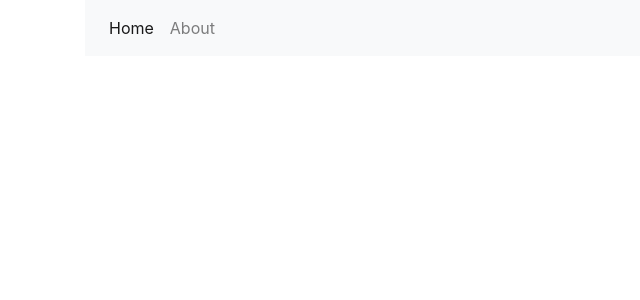
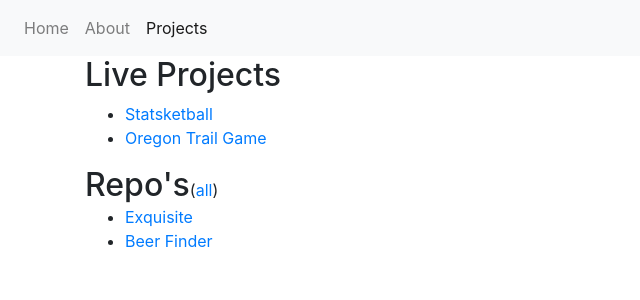
Before and after one commit to ryanmcalpin/portfolio, an Angular app: page /projects in a window 1280 px wide. Before the commit this address led to /. Shown: the top 300 px of the page, without its empty margins (0-640 px from the left). Built offline with nearby package versions, Linux system fonts and the light colour scheme.

Commit message:
add projects page with links

```diff
--- a/src/app/app.component.html
+++ b/src/app/app.component.html
@@ -1,4 +1,3 @@
-<div class="container">
 <nav class="navbar navbar-expand-md navbar-light bg-light">
   <button class="navbar-toggler" type="button" data-toggle="collapse" data-target="#navbarSupportedContent" aria-controls="navbarSupportedContent" aria-expanded="false" aria-label="Toggle navigation">
     <span class="navbar-toggler-icon"></span>
@@ -12,8 +11,13 @@
       <li class="nav-item" [ngClass]="checkNav('/about')">
         <a class="nav-link" href="/about">About</a>
       </li>
+      <li class="nav-item" [ngClass]="checkNav('/projects')">
+        <a class="nav-link" href="/projects">Projects</a>
+      </li>
     </ul>
   </div>
 </nav>
+
+<div class="container">
   <router-outlet></router-outlet>
 </div>
--- a/src/app/app.module.ts
+++ b/src/app/app.module.ts
@@ -4,11 +4,13 @@ import { RoutingModule } from './routing/routing.module';
 
 import { AppComponent } from './app.component';
 import { AboutComponent } from './about/about.component';
+import { ProjectsComponent } from './projects/projects.component';
 
 @NgModule({
   declarations: [
     AppComponent,
     AboutComponent,
+    ProjectsComponent,
   ],
   imports: [
     BrowserModule,
--- /dev/null
+++ b/src/app/projects/projects.component.css
@@ -0,0 +1,3 @@
+#header h2, #header p {
+  display: inline;
+}
--- /dev/null
+++ b/src/app/projects/projects.component.html
@@ -0,0 +1,14 @@
+<h2>Live Projects</h2>
+<ul>
+  <li><a href="https://statsketball-27ff5.firebaseapp.com/"  target="_blank">Statsketball</a></li>
+  <li><a href="https://warnock.github.io/oregon-trail-game/" target="_blank">Oregon Trail Game</a></li>
+</ul>
+
+<div id="header">
+  <h2>Repo's</h2>
+  <p>(<a href="https://github.com/ryanmcalpin" target="_blank">all</a>)</p>
+</div>
+<ul>
+  <li><a href="https://github.com/ryanmcalpin/exquisite" target="_blank">Exquisite</a></li>
+  <li><a href="https://github.com/ryanmcalpin/beer-finder" target="_blank">Beer Finder</a></li>
+</ul>
--- /dev/null
+++ b/src/app/projects/projects.component.ts
@@ -0,0 +1,15 @@
+import { Component, OnInit } from '@angular/core';
+
+@Component({
+  selector: 'app-projects',
+  templateUrl: './projects.component.html',
+  styleUrls: ['./projects.component.css']
+})
+export class ProjectsComponent implements OnInit {
+
+  constructor() { }
+
+  ngOnInit() {
+  }
+
+}
--- a/src/app/routing/routing.module.ts
+++ b/src/app/routing/routing.module.ts
@@ -2,6 +2,7 @@ import { NgModule } from '@angular/core';
 import { RouterModule, Routes } from '@angular/router';
 
 import { AboutComponent } from '../about/about.component';
+import { ProjectsComponent } from '../projects/projects.component';
 
 const routes: Routes = [
   // {
@@ -12,6 +13,10 @@ const routes: Routes = [
   {
     path: 'about',
     component: AboutComponent
+  },
+  {
+    path: 'projects',
+    component: ProjectsComponent
   }
 ]
 
```
Also changed, not shown: 1 other file (tests, documents, lock files or other folders). Lines whose indentation alone changed are shown as unchanged.
